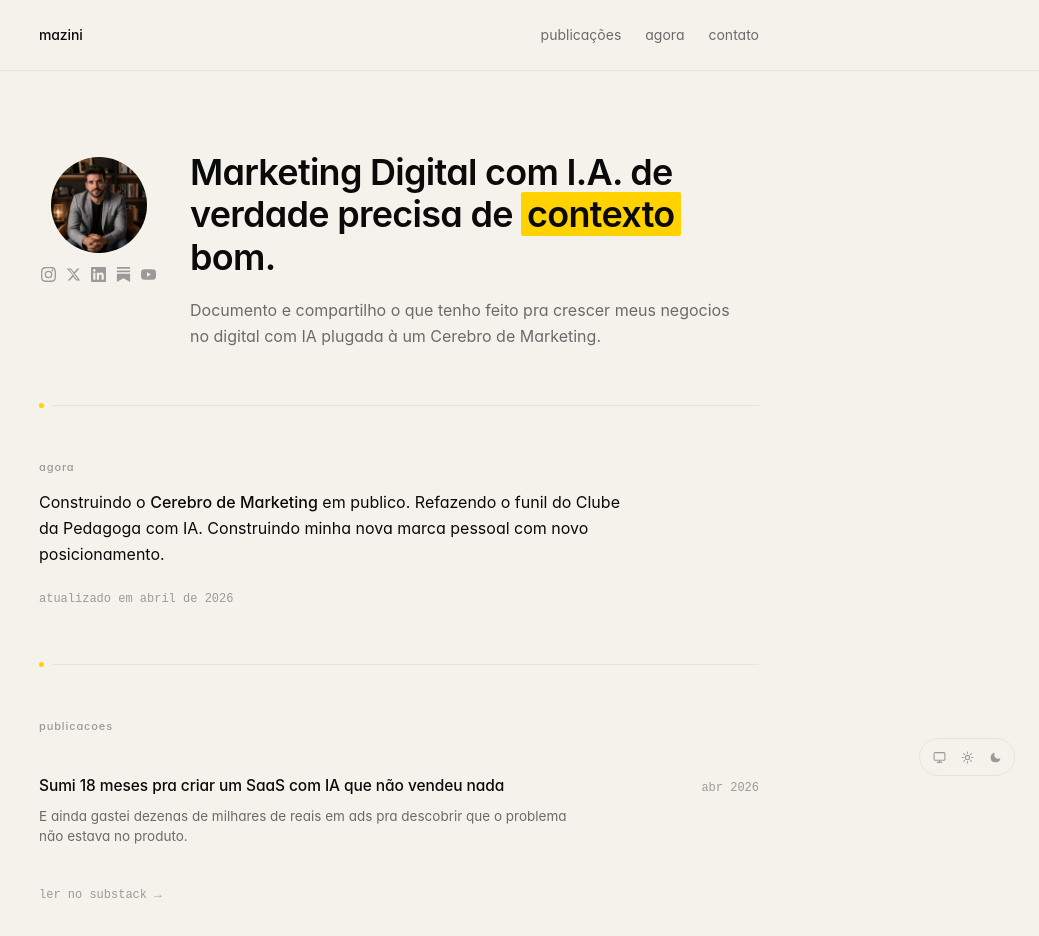
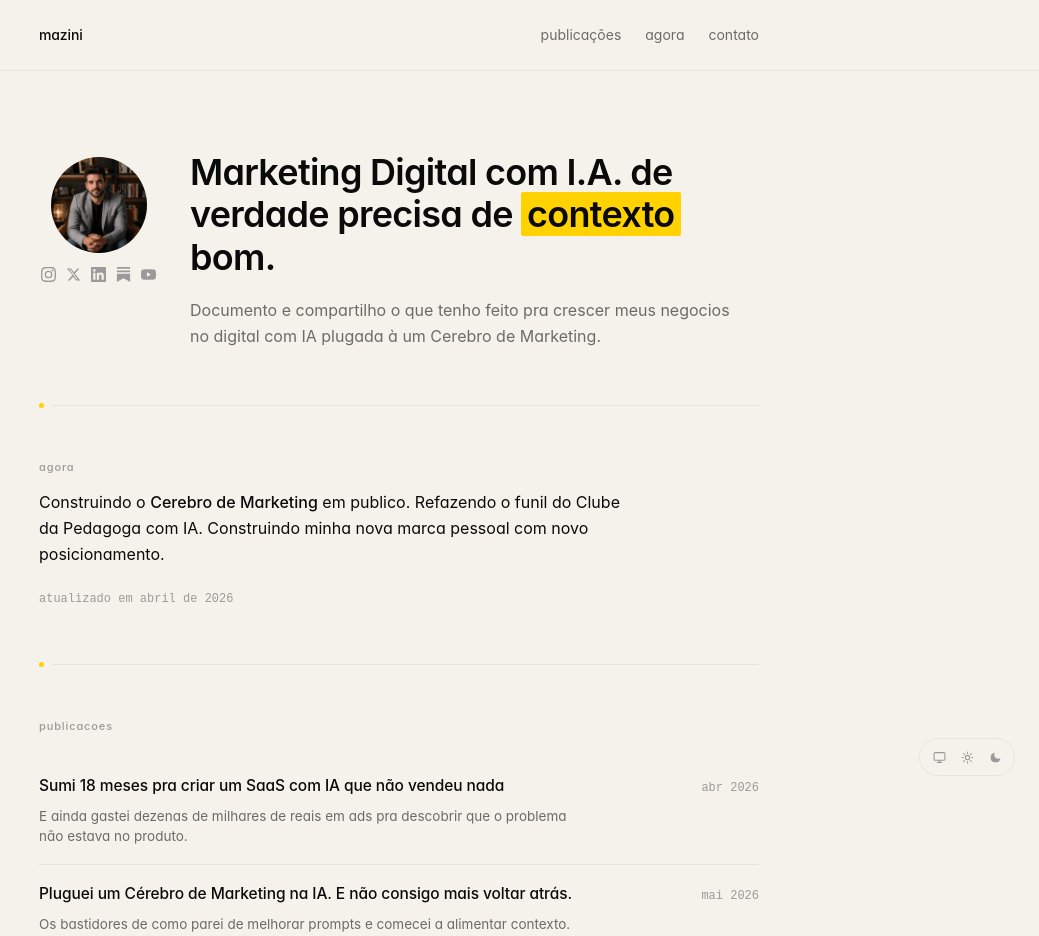
Before and after one commit to luizmazini/luizmazini-site, a Nuxt app: page / in a window 1280 px wide. Shown: the top 936 px of the page, without its empty margins (241-1280 px from the left). Built offline with nearby package versions, Linux system fonts and the light colour scheme.

Commit message:
add novo artigo do substack

```diff
--- a/app/pages/index.vue
+++ b/app/pages/index.vue
@@ -36,7 +36,14 @@
     description:
       'E ainda gastei dezenas de milhares de reais em ads pra descobrir que o problema não estava no produto.',
     url: 'https://mazini.substack.com/p/sumi-18-meses-pra-criar-um-produto',
-  }
+  },
+  {
+    title: 'Pluguei um Cérebro de Marketing na IA. E não consigo mais voltar atrás.',
+    date: 'mai 2026',
+    description:
+      'Os bastidores de como parei de melhorar prompts e comecei a alimentar contexto. E o que mudou no marketing dos meus negócios no digital.',
+    url: 'https://mazini.substack.com/p/pluguei-um-cerebro-de-marketing-na',
+  },
 ]
 
 // ----------------- BUSINESSES -----------------
```
